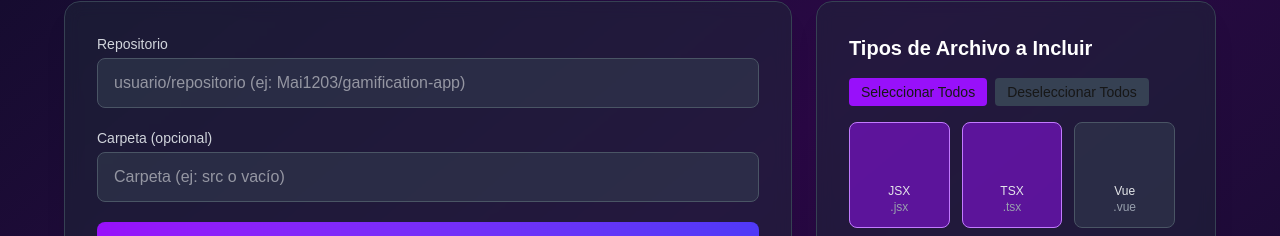
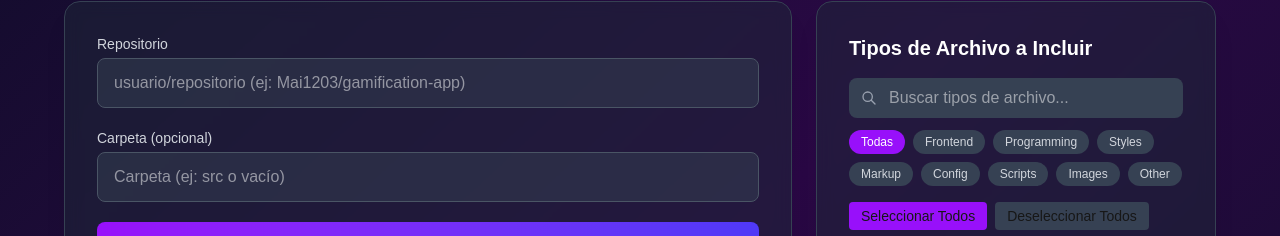
Before and after one commit to Mai1203/github-concatenador, a Next.js app: page / in a window 1280 px wide. Shown: the part 270-506 px from the top of the page. Built offline with nearby package versions, Linux system fonts and the light colour scheme; some icons are missing.

Commit message:
<feat>[FileTypesSelector]: Se agrego un filtrado de archivos con búsqueda y categorías

```diff
--- a/components/FileTypeSelector.tsx
+++ b/components/FileTypeSelector.tsx
@@ -1,3 +1,4 @@
+import { useState } from "react";
 import { FileType } from "@/data/fileTypes";
 import { Icon } from "@iconify/react";
 
@@ -16,12 +17,82 @@ export default function FileTypeSelector({
   onSelectAll,
   onDeselectAll
 }: FileTypeSelectorProps) {
+  const [searchTerm, setSearchTerm] = useState("");
+  const [activeCategory, setActiveCategory] = useState<string>("all");
+
+  // Filtrar por término de búsqueda
+  const filteredTypes = fileTypes.filter(type => {
+    const matchesSearch =
+      type.name.toLowerCase().includes(searchTerm.toLowerCase()) ||
+      type.ext.includes(searchTerm.toLowerCase());
+
+    const matchesCategory =
+      activeCategory === "all" ||
+      (type.category && type.category === activeCategory);
+
+    return matchesSearch && matchesCategory;
+  });
+
+  // Obtener categorías únicas
+  const categories = [
+    { id: "all", name: "Todas" },
+    ...Array.from(
+      new Set(fileTypes.map(type => type.category).filter(Boolean))
+    ).map(category => ({
+      id: category,
+      name: category.charAt(0).toUpperCase() + category.slice(1)
+    }))
+  ];
+
   return (
     <div className="h-full flex flex-col">
       <h3 className="text-xl font-bold text-white mb-4">
         Tipos de Archivo a Incluir
       </h3>
 
+      {/* Barra de búsqueda */}
+      <div className="relative mb-3">
+        <input
+          type="text"
+          placeholder="Buscar tipos de archivo..."
+          className="w-full bg-gray-700 text-white px-3 py-2 pl-10 rounded-lg"
+          value={searchTerm}
+          onChange={(e) => setSearchTerm(e.target.value)}
+        />
+        <svg
+          className="absolute left-3 top-1/2 transform -translate-y-1/2 text-gray-400 w-4 h-4"
+          fill="none"
+          stroke="currentColor"
+          viewBox="0 0 24 24"
+          xmlns="http://www.w3.org/2000/svg"
+        >
+          <path
+            strokeLinecap="round"
+            strokeLinejoin="round"
+            strokeWidth={2}
+            d="M21 21l-6-6m2-5a7 7 0 11-14 0 7 7 0 0114 0z"
+          />
+        </svg>
+      </div>
+
+      {/* Filtros de categoría */}
+      <div className="flex flex-wrap gap-2 mb-4">
+        {categories.map(category => (
+          <button
+            key={category.id}
+            onClick={() => setActiveCategory(category.id)}
+            className={`text-xs px-3 py-1 rounded-full transition-colors ${
+              activeCategory === category.id
+                ? "bg-purple-600 text-white"
+                : "bg-gray-700 text-gray-300 hover:bg-gray-600"
+            }`}
+          >
+            {category.name}
+          </button>
+        ))}
+      </div>
+
+      {/* Botones de selección */}
       <div className="flex gap-2 mb-4">
         <button
           onClick={onSelectAll}
@@ -37,9 +108,11 @@ export default function FileTypeSelector({
         </button>
       </div>
 
+      {/* Lista de tipos de archivo */}
       <div className="flex-1 overflow-y-auto max-h-[500px] scrollbar-thin scrollbar-thumb-gray-700 scrollbar-track-gray-800 pr-2">
+        {filteredTypes.length > 0 ? (
           <div className="grid grid-cols-2 sm:grid-cols-3 gap-3">
-          {fileTypes.map((type) => (
+            {filteredTypes.map((type) => (
               <div
                 key={type.ext}
                 className={`flex flex-col items-center justify-center p-3 rounded-lg cursor-pointer transition-all ${
@@ -59,8 +132,29 @@ export default function FileTypeSelector({
               </div>
             ))}
           </div>
+        ) : (
+          <div className="text-center py-8 text-gray-400">
+            <svg
+              className="mx-auto h-12 w-12 text-gray-600"
+              fill="none"
+              stroke="currentColor"
+              viewBox="0 0 24 24"
+              xmlns="http://www.w3.org/2000/svg"
+            >
+              <path
+                strokeLinecap="round"
+                strokeLinejoin="round"
+                strokeWidth={2}
+                d="M9.172 16.172a4 4 0 015.656 0M9 10h.01M15 10h.01M21 12a9 9 0 11-18 0 9 9 0 0118 0z"
+              />
+            </svg>
+            <p className="mt-2">No se encontraron tipos de archivo</p>
+            <p className="text-xs mt-1">Prueba con otro término de búsqueda</p>
+          </div>
+        )}
       </div>
 
+      {/* Barra de progreso */}
       <div className="mt-4 pt-4 border-t border-gray-700">
         <div className="flex justify-between items-center">
           <p className="text-sm text-gray-400">
@@ -72,7 +166,7 @@ export default function FileTypeSelector({
         </div>
         <div className="w-full bg-gray-700 rounded-full h-2 mt-2">
           <div
-            className="bg-purple-600 h-2 rounded-full"
+            className="bg-purple-600 h-2 rounded-full transition-all duration-300"
             style={{
               width: `${(selectedFileTypes.length / fileTypes.length) * 100}%`
             }}
--- a/data/fileTypes.ts
+++ b/data/fileTypes.ts
@@ -47,13 +47,13 @@ export const FILE_TYPES: FileType[] = [
   { ext: ".ps1", name: "PowerShell", icon: "vscode-icons:file-type-powershell", category: "scripts" },
 
   // Imagenes
-  { ext: ".ico", name: "Icono", icon: "mdi:file", category: "other" },
-  { ext: ".png", name: "Imagen", icon: "mdi:file-image", category: "other" },
-  { ext: ".jpg", name: "Imagen", icon: "mdi:file-image-outline", category: "other" },
-  { ext: ".jpeg", name: "Imagen", icon: "mdi:file-image", category: "other" },
-  { ext: ".gif", name: "Imagen", icon: "mdi:image-move", category: "other" },
-  { ext: ".svg", name: "Imagen", icon: "vscode-icons:file-type-svg", category: "other" },
-  { ext: ".webp", name: "Imagen", icon: "vscode-icons:file-type-webp", category: "other" },
+  { ext: ".ico", name: "Icono", icon: "mdi:file", category: "images" },
+  { ext: ".png", name: "Imagen", icon: "mdi:file-image", category: "images" },
+  { ext: ".jpg", name: "Imagen", icon: "mdi:file-image-outline", category: "images" },
+  { ext: ".jpeg", name: "Imagen", icon: "mdi:file-image", category: "images" },
+  { ext: ".gif", name: "Imagen", icon: "mdi:image-move", category: "images" },
+  { ext: ".svg", name: "Imagen", icon: "vscode-icons:file-type-svg", category: "images" },
+  { ext: ".webp", name: "Imagen", icon: "vscode-icons:file-type-webp", category: "images" },
 
   //Videos y audio
   { ext: ".mp4", name: "Video", icon: "mdi:file-video", category: "other" },
```
Lines whose indentation alone changed are shown as unchanged.
